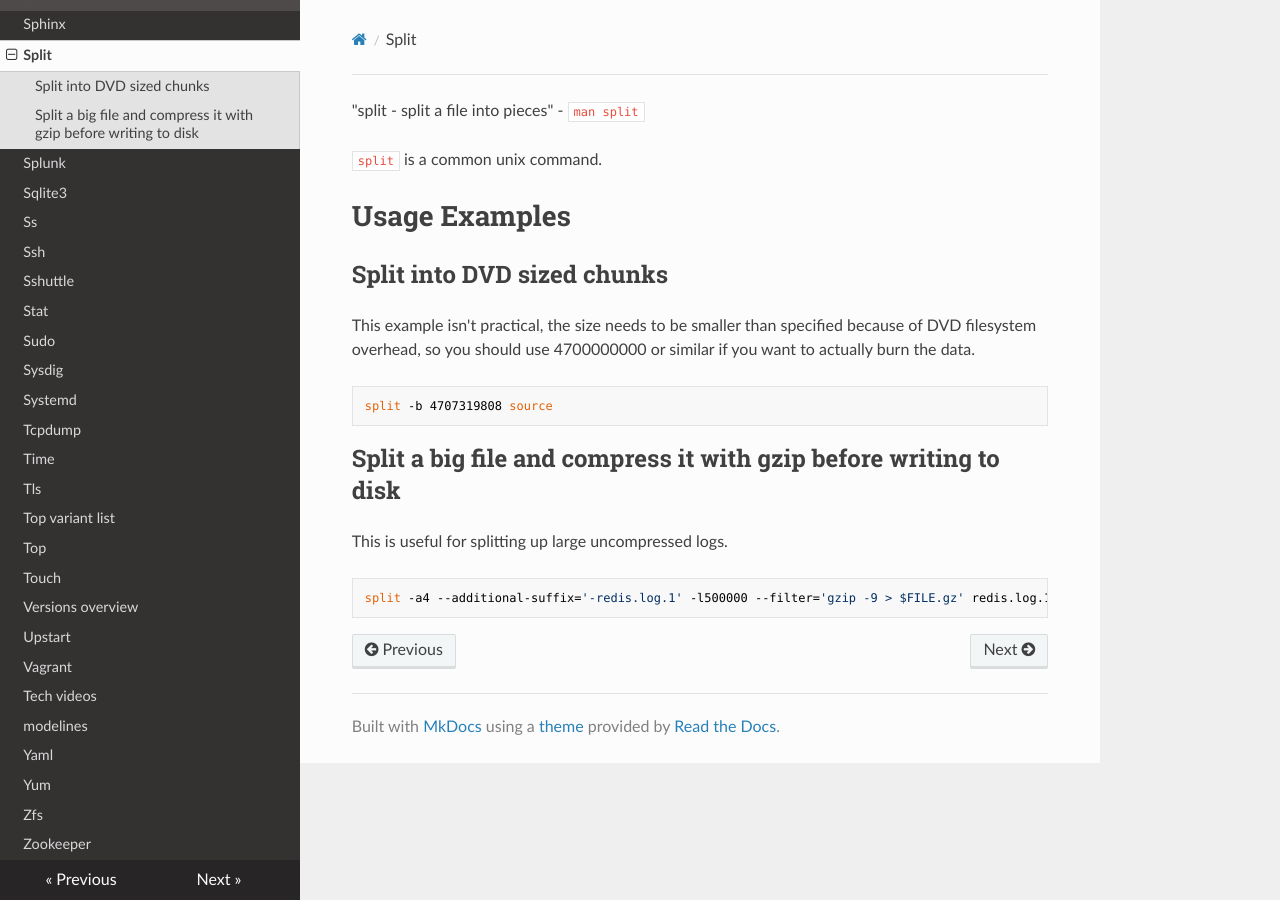
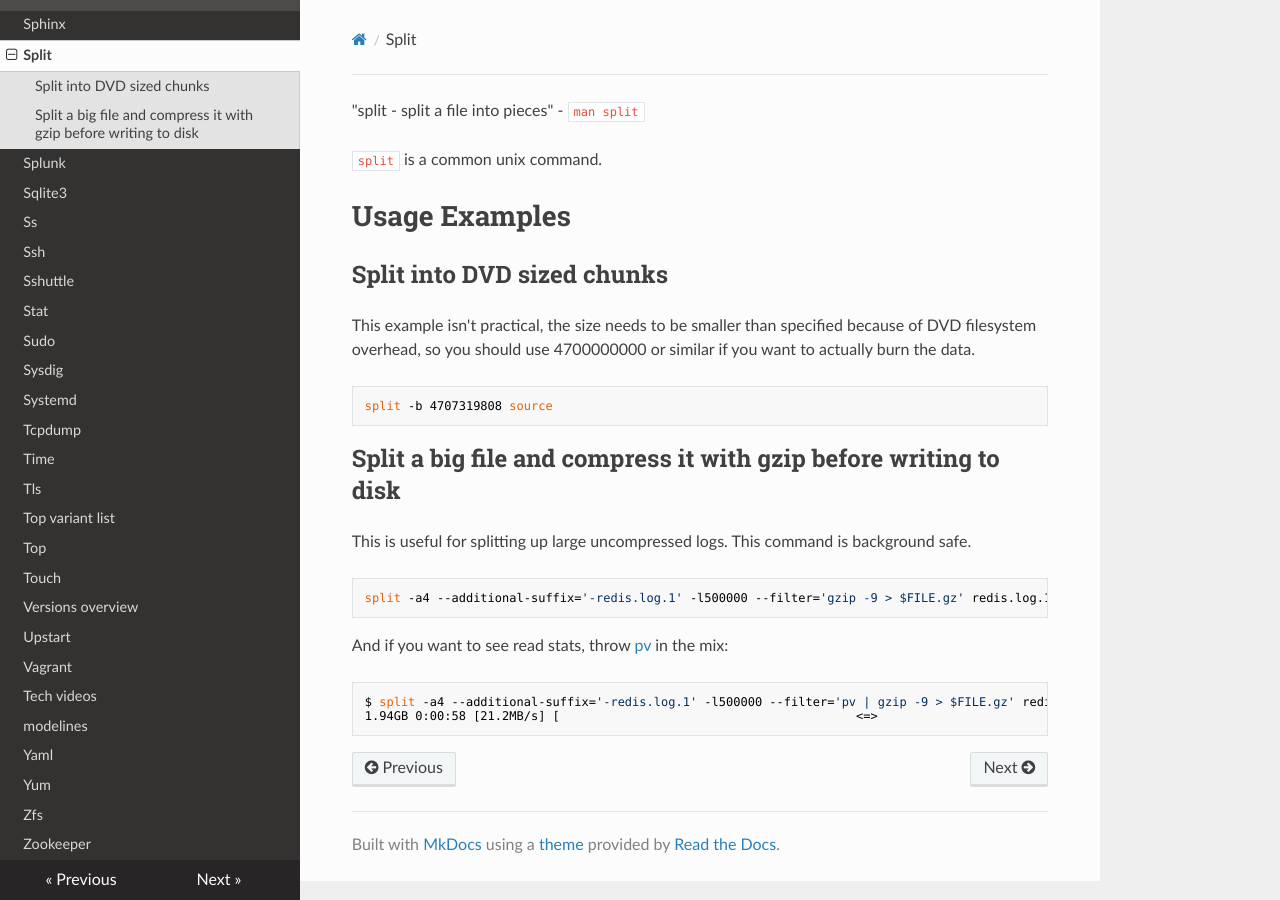
Before and after one commit to lando-cal/tech-notes, an MkDocs documentation site: the page built from docs/split.md, in a window 1280 px wide. Built offline with MkDocs 1.6.1, drawn with Linux system fonts in a browser that asks for light colours; nearby versions of some CDN libraries.

Commit message:
Add new example, clarify old example.

````diff
--- a/docs/split.md
+++ b/docs/split.md
@@ -14,8 +14,15 @@ split -b 4707319808 source
 
 ## Split a big file and compress it with gzip before writing to disk
 
-This is useful for splitting up large uncompressed logs.
+This is useful for splitting up large uncompressed logs. This command is background safe.
 
 ```
-split -a4 --additional-suffix='-redis.log.1' -l500000 --filter='gzip -9 > $FILE.gz' redis.log.1 &
+split -a4 --additional-suffix='-redis.log.1' -l500000 --filter='gzip -9 > $FILE.gz' redis.log.1
 ```
+
+And if you want to see read stats, throw [pv](pv) in the mix:
+
+```
+$ split -a4 --additional-suffix='-redis.log.1' -l500000 --filter='pv | gzip -9 > $FILE.gz' redis.log.1
+1.94GB 0:00:58 [21.2MB/s] [                                         <=>                              ]
+```
````
